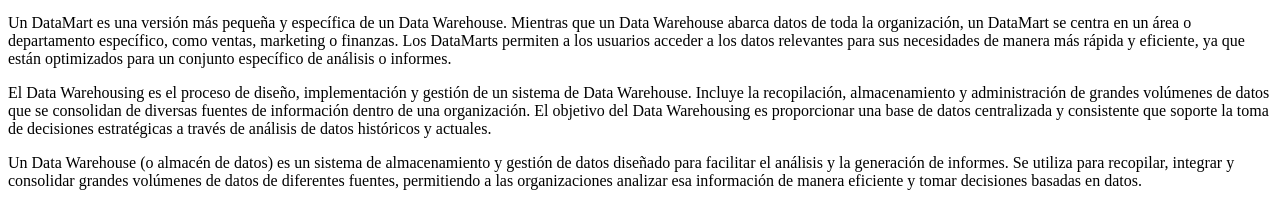
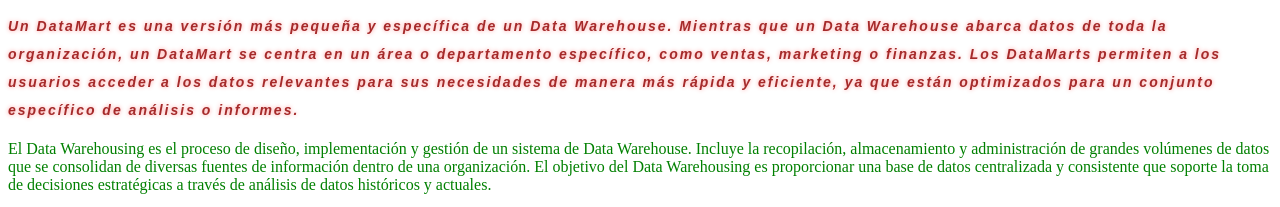
Before and after one commit to richardparra99/Web-I, a plain HTML site: page index.html in a window 1280 px wide. Shown: the part 308-515 px from the top of the page. Drawn offline with Linux system fonts and the light colour scheme; grey boxes are pictures that could not be loaded.

Commit message:
Practica Conexion - HTML y CSS

```diff
--- a/index.html
+++ b/index.html
@@ -2,6 +2,7 @@
 <html>
 <head>
     <link rel="icon" href="images/headset-2779407_1280.png" type="img/png">
+    <link rel="stylesheet" href="styles.css">
     <title>Practicando Web</title>
 </head>
 <body>
@@ -53,7 +54,7 @@
         Los DataMarts permiten a los usuarios acceder a los datos relevantes para sus necesidades
         de manera más rápida y eficiente, ya que están optimizados para un conjunto específico de análisis o informes.
     </p>
-    <p id="data Warehousing">
+    <p id="dataWarehousing">
         El Data Warehousing es el proceso de diseño, implementación y gestión de un sistema de Data Warehouse.
         Incluye la recopilación, almacenamiento y administración de grandes volúmenes de datos que se consolidan
         de diversas fuentes de información dentro de una organización. El objetivo del Data Warehousing es
--- /dev/null
+++ b/styles.css
@@ -0,0 +1,15 @@
+#DataMart {
+    color: brown;
+    font-family: Arial, Helvetica, sans-serif;
+    font-size: 14px;
+    font-weight: bold;
+    font-style: italic;
+    text-align: left;
+    line-height: 2;
+    letter-spacing: 2px;
+    text-shadow: 0px 0px 4px #f99;
+}
+
+#dataWarehousing {
+    color: green;
+}
```
